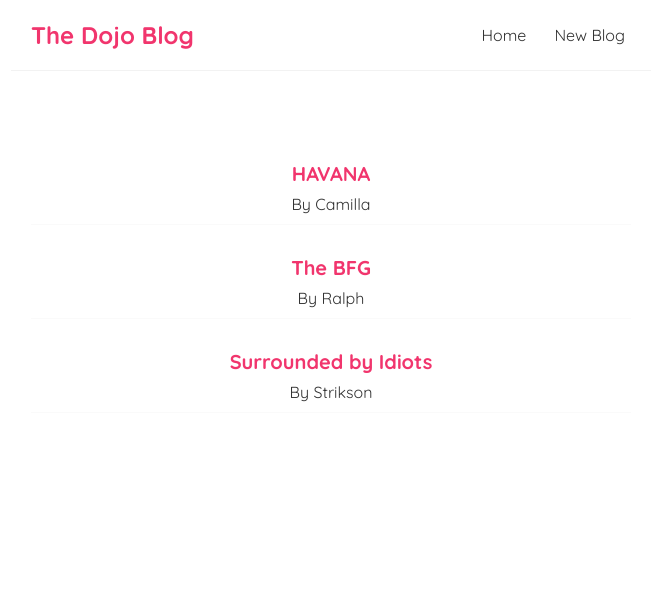
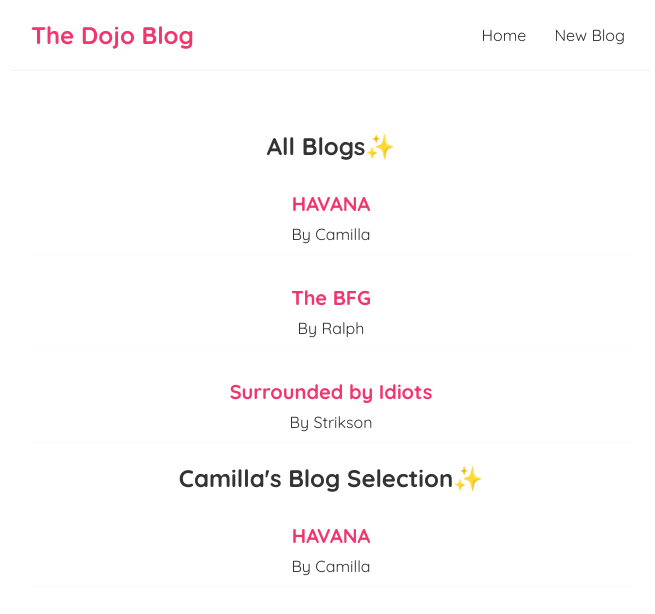
Before and after one commit to Kahssie/dojo-blog, a React (Create React App) app: page /create in a window 1280 px wide. Shown: the top 614 px of the page, without its empty margins (309-964 px from the left). Built offline with nearby package versions, Linux system fonts and the light colour scheme.

Commit message:
Add reusable Blog List

```diff
--- /dev/null
+++ b/src/BlogList.js
@@ -0,0 +1,16 @@
+const BlogList = ({blogs, title}) => {
+
+  return (
+    <div className="blog-list">
+      <h2>{title}</h2>
+      { blogs.map((blog) => (
+				<div className="blog-preview" key={blog.id}>
+					<h2>{blog.title}</h2>
+					<p>By {blog.author}</p>
+				</div>
+			)) }
+    </div>
+   );
+}
+
+export default BlogList;
--- a/src/Home.js
+++ b/src/Home.js
@@ -1,4 +1,5 @@
 import { useState } from "react";
+import BlogList from "./BlogList";
 
 const Home = () => {
 	const [blogs, setBlogs] = useState([
@@ -9,12 +10,8 @@
 
 	return (
 		<div className="home">
-			{ blogs.map((blog) => (
-				<div className="blog-preview" key={blog.id}>
-					<h2>{blog.title}</h2>
-					<p>By {blog.author}</p>
-				</div>
-			)) }
+			<BlogList blogs={blogs} title="All Blogs✨"/>
+			<BlogList blogs={blogs.filter((blog) => blog.author==='Camilla')} title="Camilla's Blog Selection✨"/>
 		</div>
 	);
 }
```
